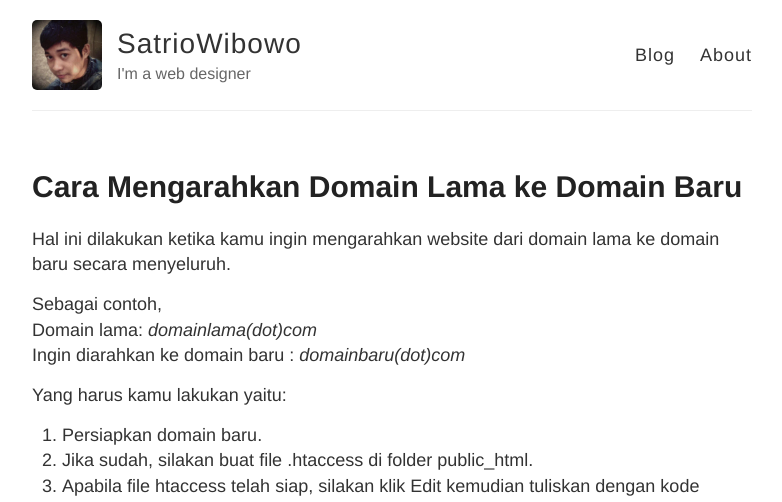
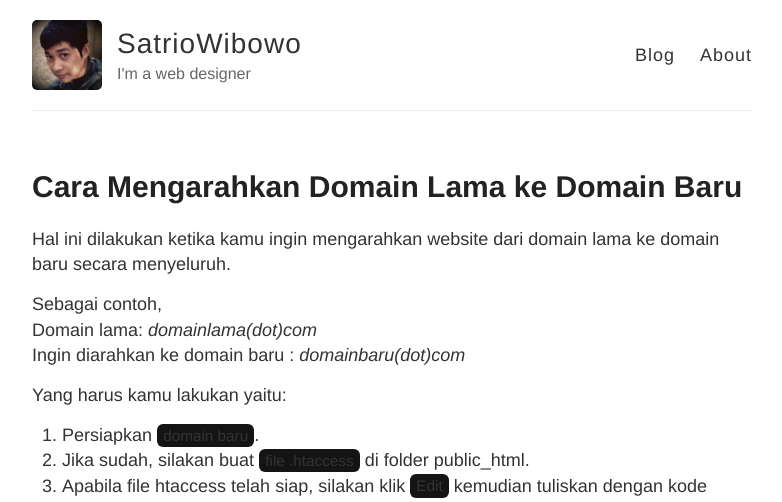
Before and after one commit to sa3owibowo/blog, a Jekyll site: the page built from _posts/2020-12-30-Cara-Mengarahkan-Domain-Lama-ke-Domain-Baru.md, in a window 1280 px wide. Shown: the top 502 px of the page, without its empty margins (248-1030 px from the left). Built offline with Jekyll 4.4.1, drawn with Linux system fonts in a browser that asks for light colours; comment, search, counter and statistics services are not loaded.

Commit message:
Update _highlights.scss

```diff
--- a/_sass/_highlights.scss
+++ b/_sass/_highlights.scss
@@ -11,7 +11,11 @@
 }
 
 code {
-
+	padding: .2em .4em;
+	margin: 0;
+	font-size: 85%;
+	background-color: #141414;
+	border-radius: 6px;
 }
 
 .highlight .c { color: #586E75 } /* Comment */
```
